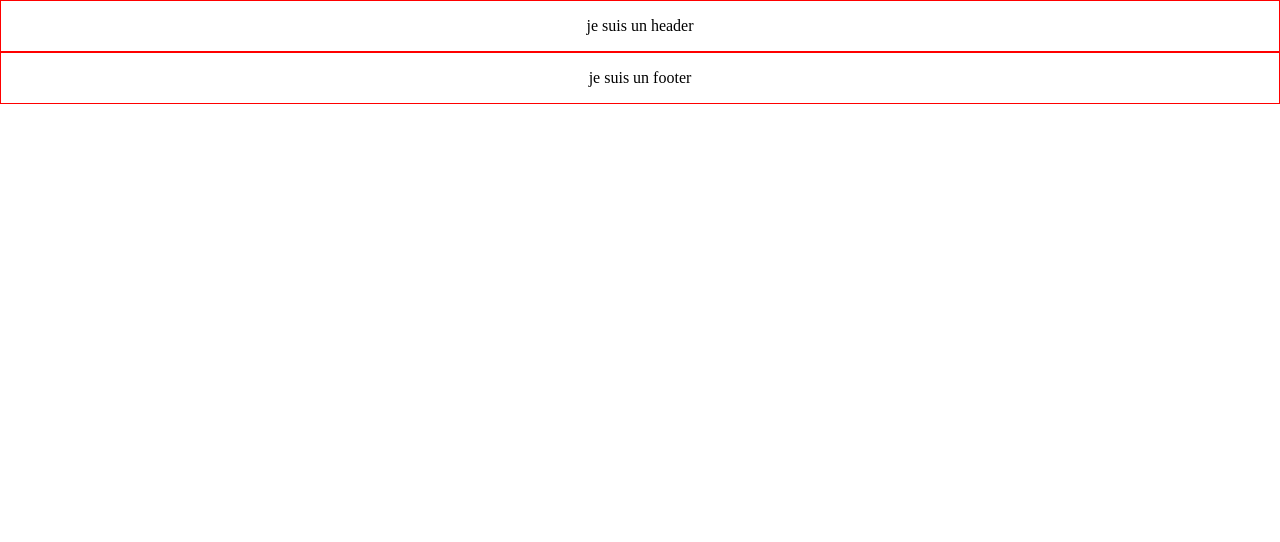
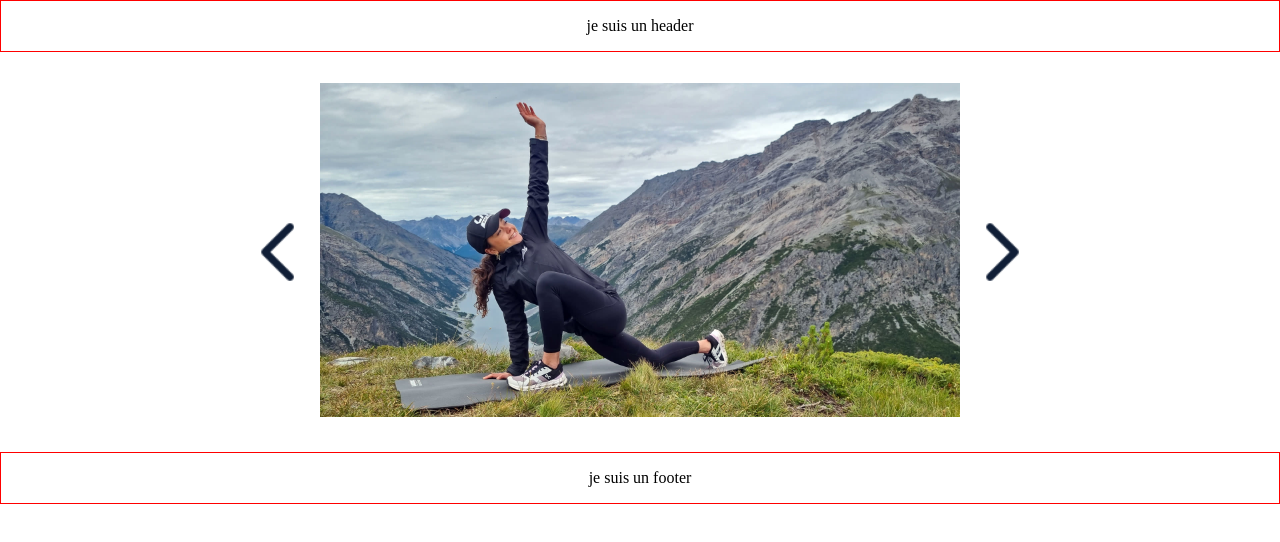
Before and after one commit to ChloeSeclier/Hackathon2025-TEC, a React (Vite) app: page / in a window 1280 px wide. Shown: the top 542 px of the page. Built offline with nearby package versions, Linux system fonts and the light colour scheme.

Commit message:
caroussel

```diff
--- a/index.html
+++ b/index.html
@@ -1,5 +1,5 @@
 <!doctype html>
-<html lang="en">
+<html lang="fr">
   <head>
     <meta charset="UTF-8" />
     <link rel="icon" type="image/svg+xml" href="/vite.svg" />
--- a/src/components/Carousel.jsx
+++ b/src/components/Carousel.jsx
@@ -1,3 +1,50 @@
-export default function Carousel(){
+import '../css/carousel.css';
+import Iconleft from '../assets/chevron-left.png';
+import IconRight from '../assets/chevron-right.png';
+import Lot1 from '../assets/image-lot-1.jpg';
+import Lot2 from '../assets/image-lot-2.jpg';
+import Lot3 from '../assets/image-lot-3.jpg';
+import { useState } from 'react';
 
+export default function Carousel() {
+  const [currentIndex, setCurrentIndex] = useState(0);
+  const images = [Lot1, Lot2, Lot3];
+
+  const nextImage = () => {
+    setCurrentIndex((prevIndex) => (prevIndex + 1) % images.length);
+  };
+
+  const prevImage = () => {
+    setCurrentIndex(
+      (prevIndex) => (prevIndex - 1 + images.length) % images.length,
+    );
+  };
+
+  return (
+    <div className="carousel">
+      <div className="card-carousel">
+        <img
+          src={Iconleft}
+          alt="left-chevron"
+          className="chevron"
+          onClick={prevImage}
+        />
+        <div className="card">
+          <div className="image-container">
+            <img
+              src={images[currentIndex]}
+              alt={`lot-${currentIndex + 1}`}
+              className="img"
+            />
+          </div>
+        </div>
+        <img
+          src={IconRight}
+          alt="right-chevron"
+          className="chevron"
+          onClick={nextImage}
+        />
+      </div>
+    </div>
+  );
 }
--- /dev/null
+++ b/src/css/carousel.css
@@ -0,0 +1,19 @@
+.carousel {
+  display: flex;
+  overflow: hidden;
+  height: 50vh;
+}
+.image-container {
+  width: 50vw;
+}
+.card-carousel {
+  margin: 0 auto;
+  display: flex;
+  align-items: center;
+}
+.img {
+  width: 100%;
+}
+.chevron {
+  height: 10vh;
+}
--- a/src/pages/Home.jsx
+++ b/src/pages/Home.jsx
@@ -1,8 +1,8 @@
-import Carousel from "../components/Carousel";
+import Carousel from '../components/Carousel';
 export default function Home() {
   return (
     <>
-     <Carousel/>
+      <Carousel />
     </>
   );
 }
```
Also changed, not shown: src/assets/chevron-left.png (added), src/assets/chevron-right.png (added), src/components/footer.jsx (line endings or trailing spaces), src/css/header.css (line endings or trailing spaces).
